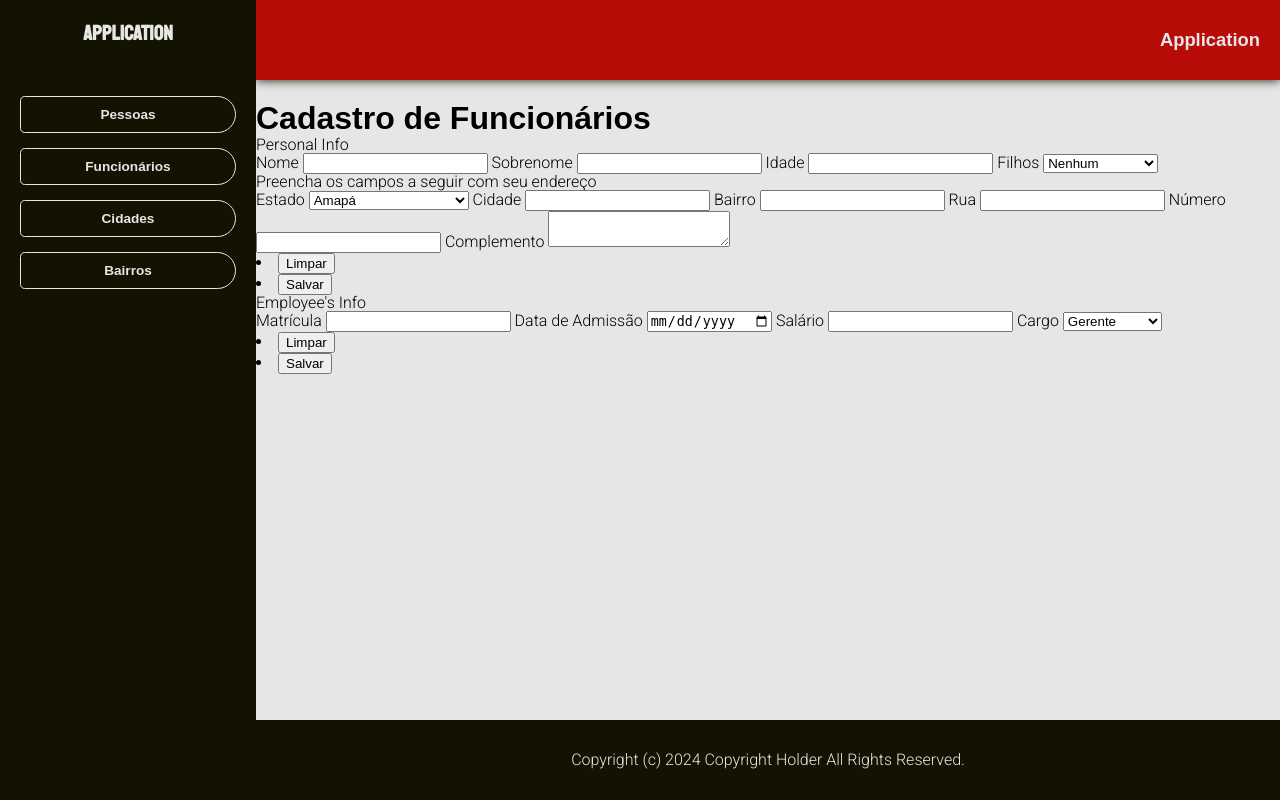
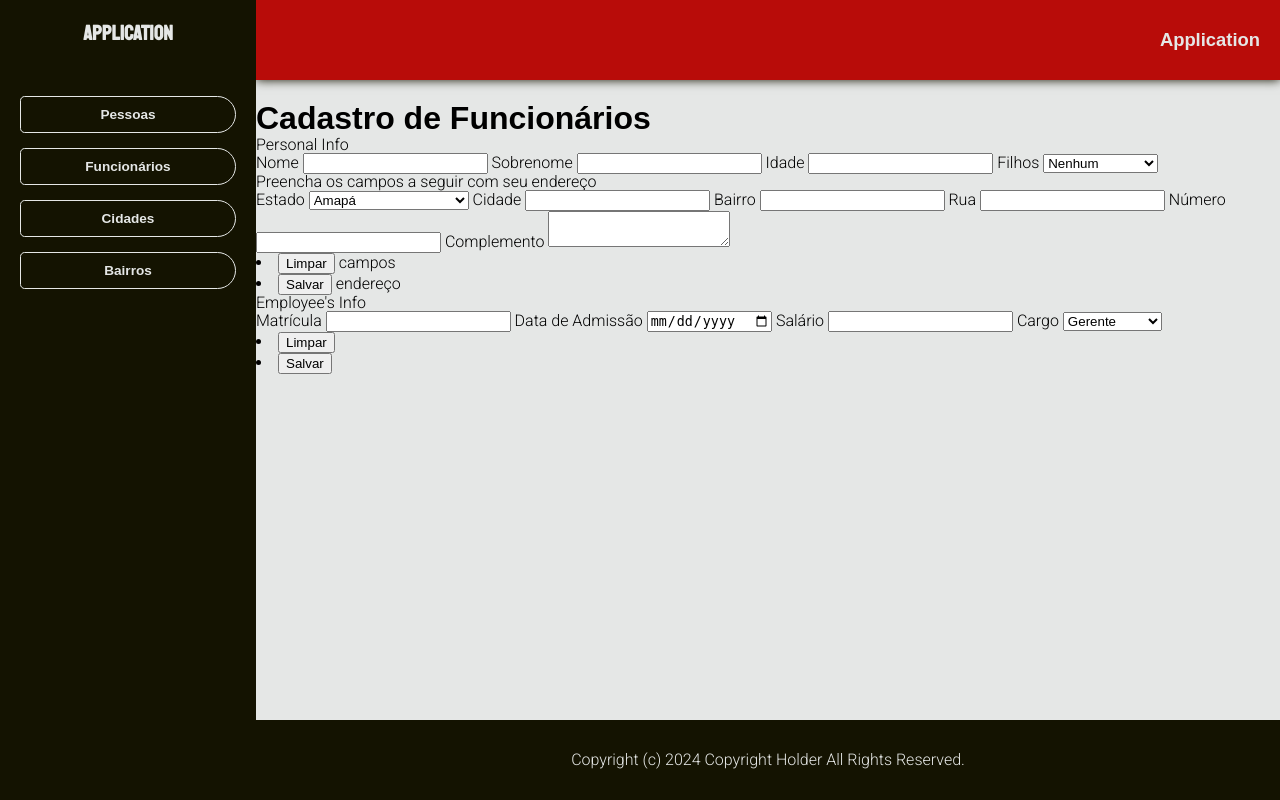
Before and after one commit to cassianocastro/webtask.com, a PHP site: page / in a window 1280 px wide. Run offline with PHP 8.4, Linux system fonts and the light colour scheme; lists and menus that the app fills with data are empty.

Commit message:
Restructured menu

```diff
--- a/view/templates/home/.components/address/index.php
+++ b/view/templates/home/.components/address/index.php
@@ -80,7 +80,20 @@
   </label>
 
   <menu>
-    <li><button type="button">Limpar</button></li>
-    <li><button type="button">Salvar</button></li>
+    <li>
+      <label>
+        <button type="button" title="Limpar todos os campos">Limpar</button>
+
+        <span>campos</span>
+      </label>
+    </li>
+
+    <li>
+      <label>
+        <button type="button" title="Salvar dados de endereço">Salvar</button>
+
+        <span>endereço</span>
+      </label>
+    </li>
   </menu>
 </fieldset>
```
